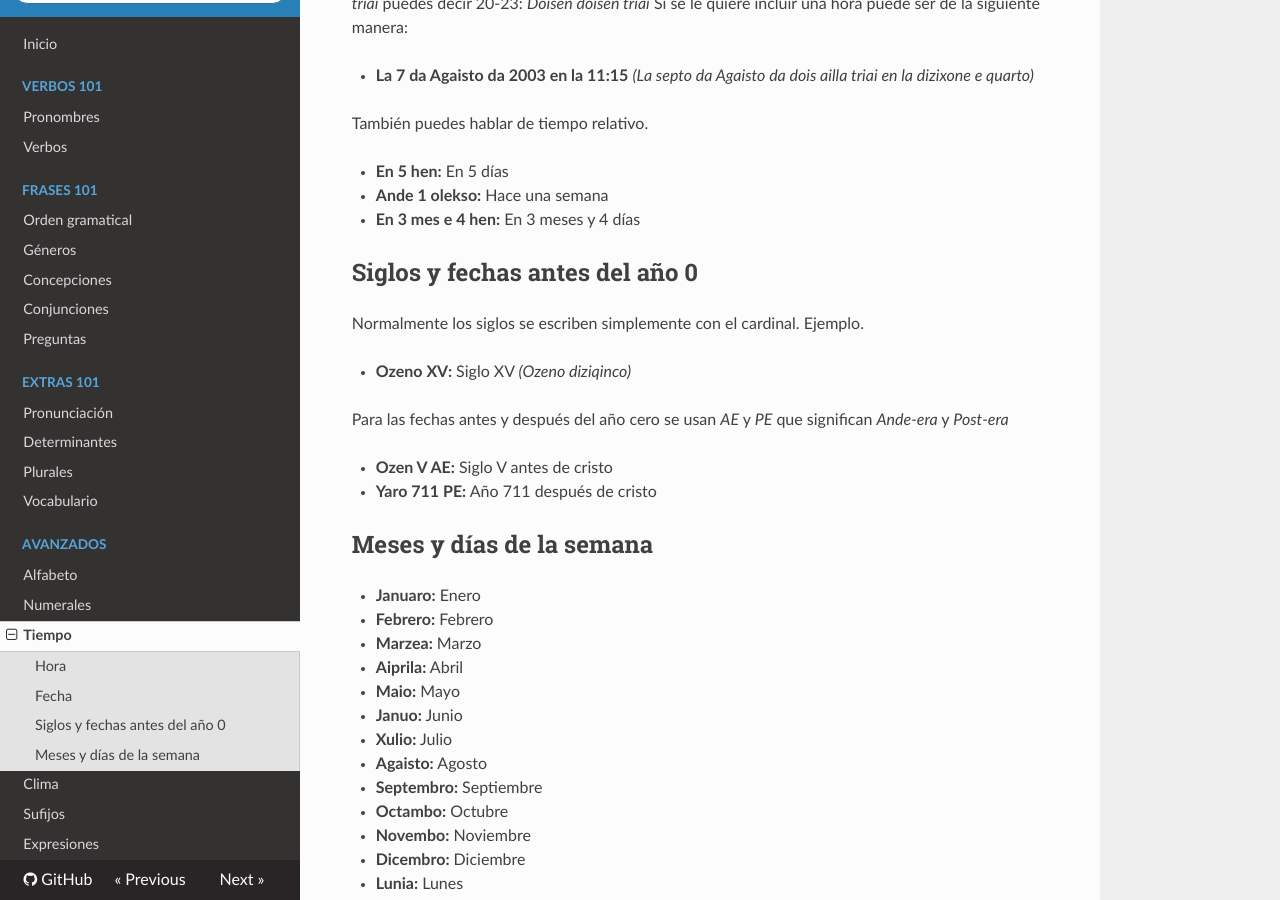
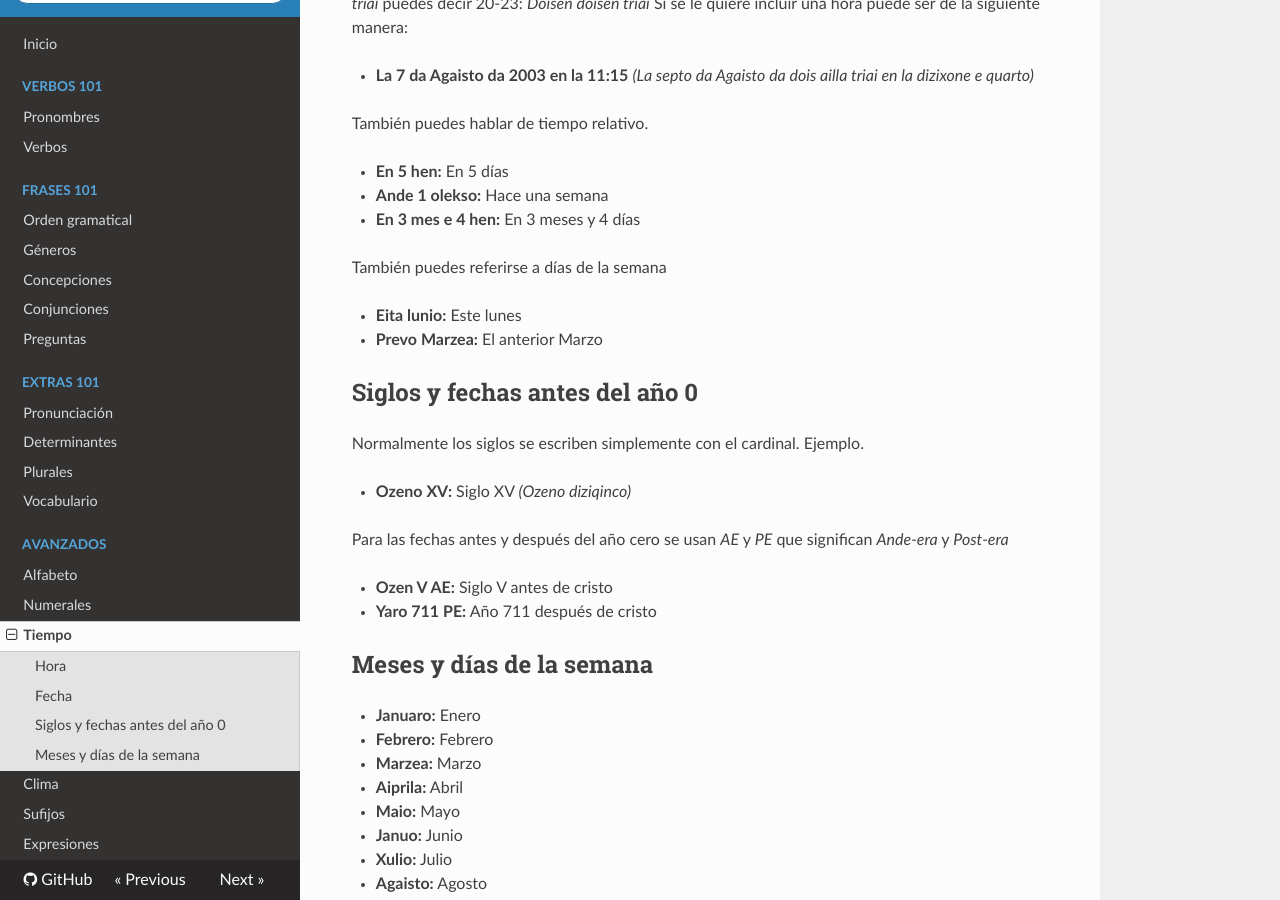
Before and after one commit to AntikoreDev/oda-primera, an MkDocs documentation site: the page built from docs/advanced/time.md, in a window 1280 px wide and 900 px high, scrolled down 928 px. Built offline with MkDocs 1.6.1, drawn with Linux system fonts in a browser that asks for light colours; nearby versions of some CDN libraries.

Commit message:
Added some time stuff

```diff
--- a/docs/advanced/time.md
+++ b/docs/advanced/time.md
@@ -37,6 +37,11 @@ También puedes hablar de tiempo relativo.
 - **Ande 1 olekso:** Hace una semana
 - **En 3 mes e 4 hen:** En 3 meses y 4 días
 
+También puedes referirse a días de la semana
+
+- **Eita lunio:** Este lunes
+- **Prevo Marzea:** El anterior Marzo
+
 ## Siglos y fechas antes del año 0
 
 Normalmente los siglos se escriben simplemente con el cardinal. Ejemplo.
```
